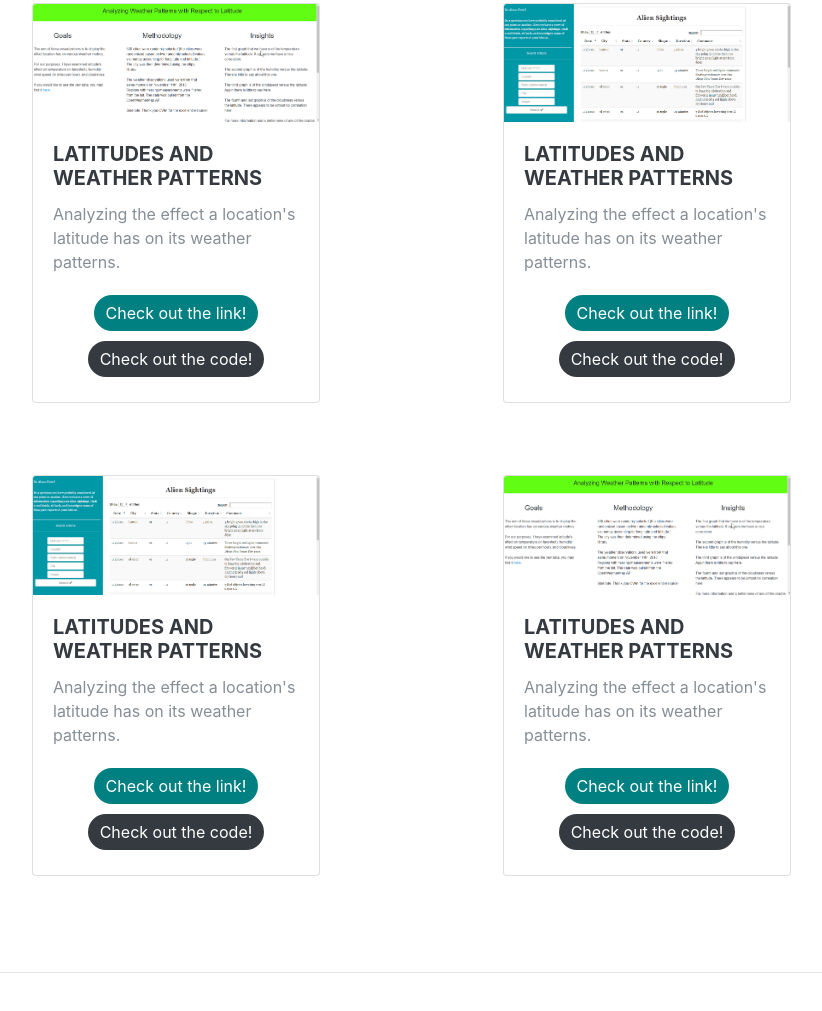
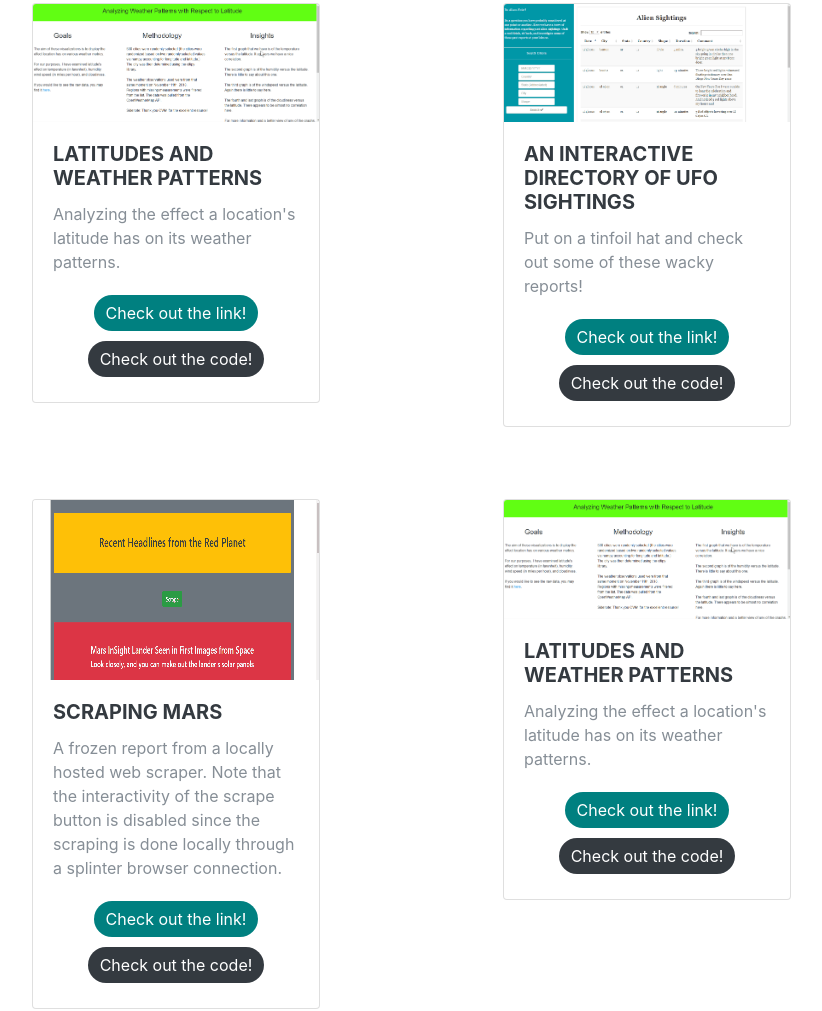
Before and after one commit to ZohaibS/ZohaibS.github.io, a plain HTML site: page index.html in a window 1280 px wide. Shown: the part 961-1972 px from the top of the page, without its empty margins (288-1110 px from the left). Drawn offline with nearby package versions, Linux system fonts and the light colour scheme; a web font is replaced by a local one.

Commit message:
Add files via upload

```diff
--- a/index.html
+++ b/index.html
@@ -94,7 +94,7 @@
                   <div class="card-body">
                     <h5 class="card-title">Latitudes and Weather Patterns</h5>
                     <p class="card-text">Analyzing the effect a location's latitude has on its weather patterns.</p>
-                    <center><a href="https://zohaibs.github.io/Visualization%20One/dashboard/v1_landing_page/viz_1_lp.html" class="btn btn-primary">Check out the link!</a></center>
+                    <center><a href="https://zohaibs.github.io/viz_1_lp.html" class="btn btn-primary">Check out the link!</a></center>
                     <center><a href="https://github.com/ZohaibS/WeatherPy/blob/master/WeatherPy.ipynb" class="btn btn-dark">Check out the code!</a></center>
                   </div>
                 </div>
@@ -103,10 +103,10 @@
                 <div class="card" style="width: 18rem;">
                   <img class="card-img-top" src="images/viz2.gif" alt="Sample 2">
                   <div class="card-body">
-                    <h5 class="card-title">Latitudes and Weather Patterns</h5>
-                    <p class="card-text">Analyzing the effect a location's latitude has on its weather patterns.</p>
+                    <h5 class="card-title">An Interactive Directory of UFO Sightings</h5>
+                    <p class="card-text">Put on a tinfoil hat and check out some of these wacky reports!</p>
                     <center><a href="https://zohaibs.github.io/UFO%20Sightings/index.html" class="btn btn-primary">Check out the link!</a></center>
-                    <center><a href="https://github.com/ZohaibS/WeatherPy/blob/master/WeatherPy.ipynb" class="btn btn-dark">Check out the code!</a></center>
+                    <center><a href="https://github.com/ZohaibS/UFO-Sightings" class="btn btn-dark">Check out the code!</a></center>
                   </div>
               </div></div>
           </div>
@@ -116,11 +116,11 @@
           <div class="row">
             <div class="col-sm-6">
               <div class="card" style="width: 18rem;">
-                  <img class="card-img-top" src="images/viz2.gif" alt="Card image cap">
+                  <img class="card-img-top" src="images/viz3.gif" alt="Sample 3">
                   <div class="card-body">
-                    <h5 class="card-title">Latitudes and Weather Patterns</h5>
-                    <p class="card-text">Analyzing the effect a location's latitude has on its weather patterns.</p>
-                    <center><a href="https://zohaibs.github.io/viz_1_lp.html" class="btn btn-primary">Check out the link!</a></center>
+                    <h5 class="card-title">Scraping Mars</h5>
+                    <p class="card-text">A frozen report from a locally hosted web scraper. Note that the interactivity of the scrape button is disabled since the scraping is done locally through a splinter browser connection.</p>
+                    <center><a href="https://zohaibs.github.io/mars_scraper/index.html" class="btn btn-primary">Check out the link!</a></center>
                     <center><a href="https://github.com/ZohaibS/WeatherPy/blob/master/WeatherPy.ipynb" class="btn btn-dark">Check out the code!</a></center>
                   </div>
                 </div>
```
Also changed, not shown: images/viz3.gif (added).
